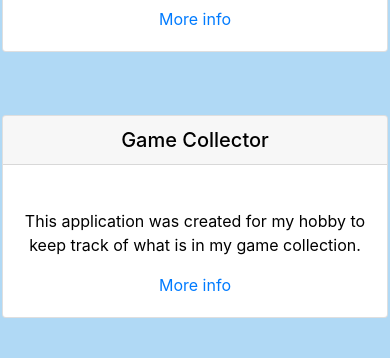
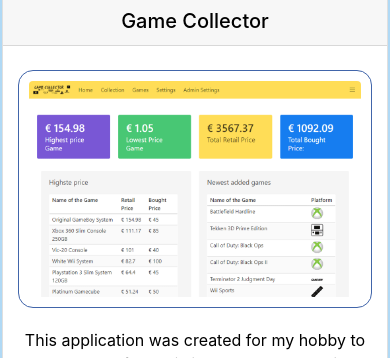
Before and after one commit to Metal-Eagle/porfolio, a Vue app: page /projects in a window 390 px wide. Shown: the part 342-700 px from the top of the page. Built offline with nearby package versions, Linux system fonts and the light colour scheme.

Commit message:
- Update photo's to mobile

```diff
--- a/src/components/projectShow.vue
+++ b/src/components/projectShow.vue
@@ -1,7 +1,7 @@
 <template>
   <h5 class="card-header">{{ name }}</h5>
   <br />
-  <div class="col-auto d-none d-sm-block" v-show="image">
+  <div class="col-auto" v-show="image">
     <img class="img-fluid custom-project" :src="`/assets/${image}`" />
   </div>
 
--- a/src/views/projectPage.vue
+++ b/src/views/projectPage.vue
@@ -2,7 +2,7 @@
   <div class="row project-section">
     <p class="h1">{{ getProject.name }}</p>
 
-    <div class="col-auto d-none d-sm-block" v-show="getProject.image">
+    <div class="col-auto" v-show="getProject.image">
       <img
         class="img-fluid custom-project"
         :src="`/assets/${getProject.image}`"
```
